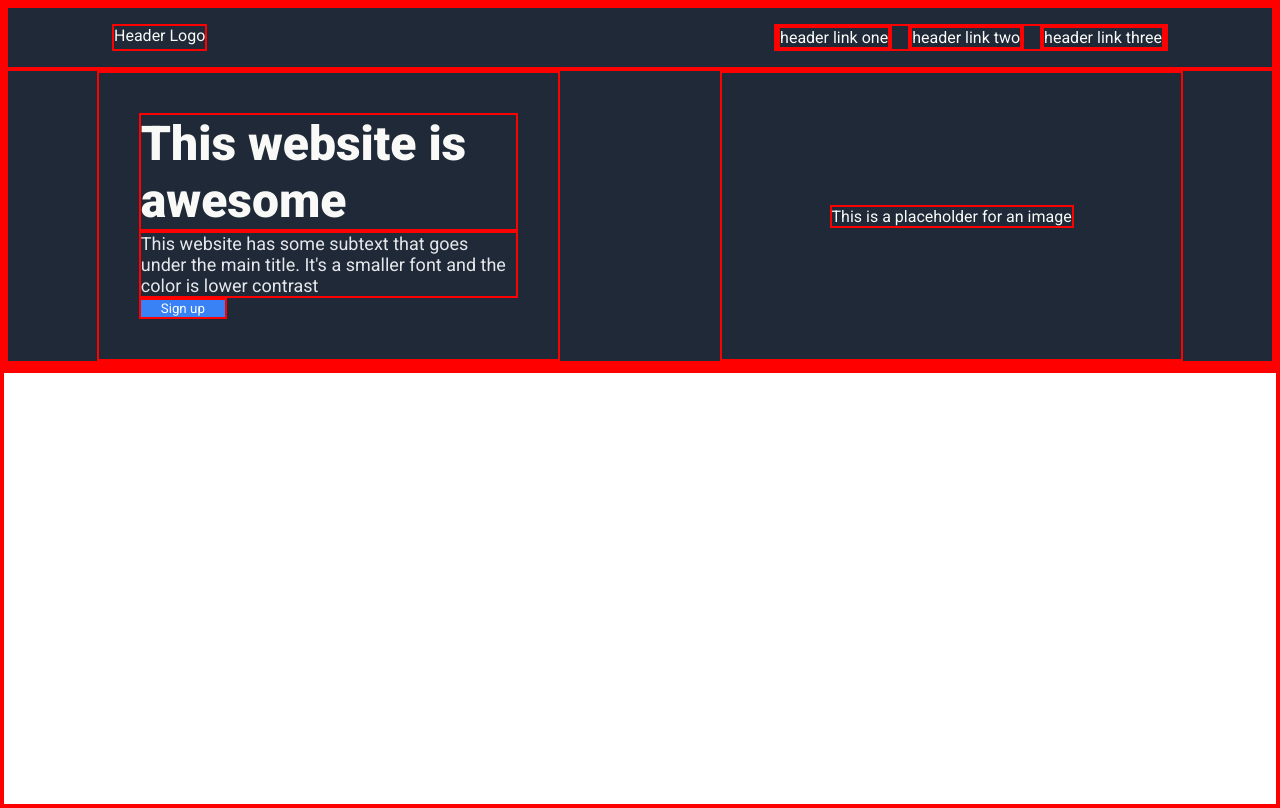
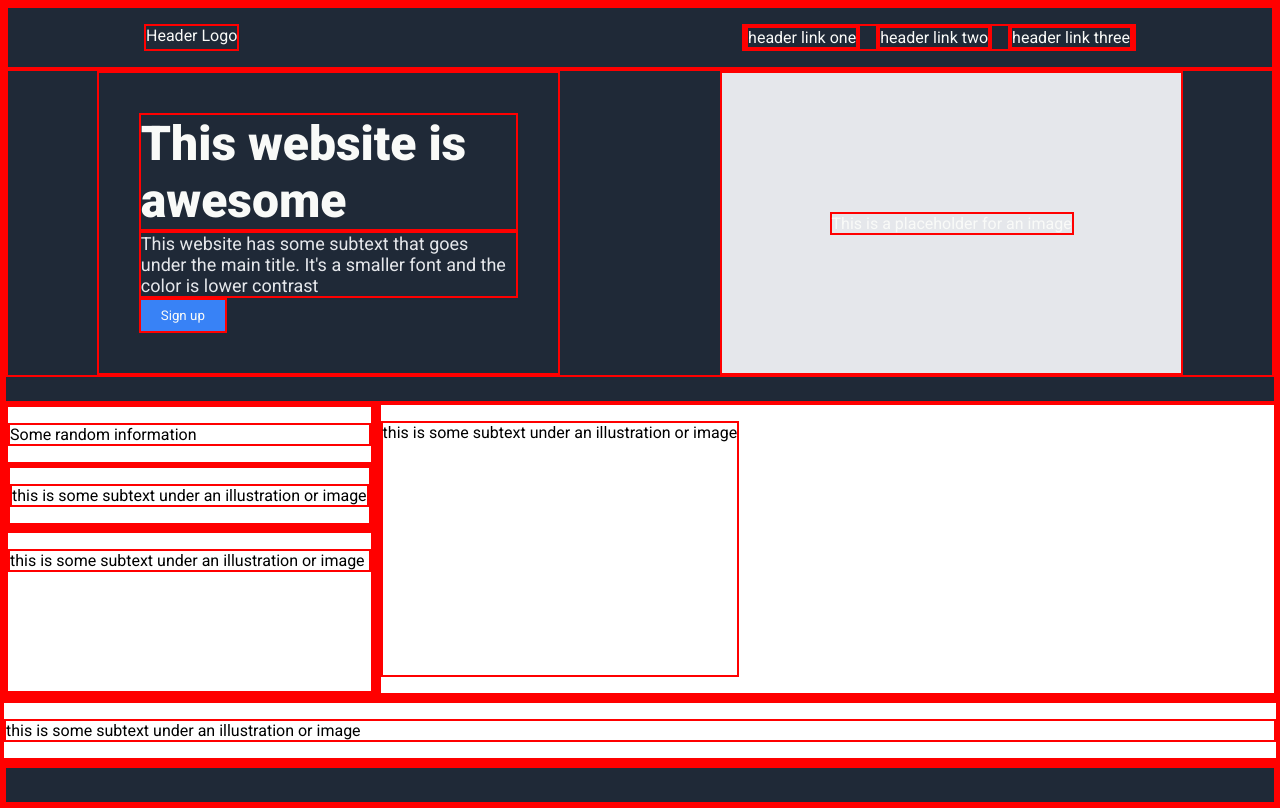
Before and after one commit to LoganB07/odin-landing-page, a plain HTML site: page index.html in a window 1280 px wide. Drawn offline with Linux system fonts and the light colour scheme.

Commit message:
Update styles and index

```diff
--- a/index.html
+++ b/index.html
@@ -36,6 +36,35 @@
     </div>
 
     <div class="content">
+      <div class="info">
+        <p>Some random information</p>
+        <div class="card">
+          <div></div>
+          <p>this is some subtext under an illustration or image</p>
+        </div>
+        <div class="card"></div>
+          <div></div>
+          <p>this is some subtext under an illustration or image</p>
+        </div>
+        <div class="card"></div>
+          <div></div>
+          <p>this is some subtext under an illustration or image</p>
+        </div>
+        <div class="card"></div>
+          <div></div>
+          <p>this is some subtext under an illustration or image</p>
+        </div>
+
+
+      </div>
+
+      <div class="quote">
+
+      </div>
+
+      <div class="call">
+
+      </div>
 
     </div>
 
--- a/styles.css
+++ b/styles.css
@@ -34,6 +34,8 @@ a {
     color: #F9FAF8;
     display: flex;
     flex-direction: column;
+    flex: 0 1 auto;
+    padding-bottom: 3vh;
 }
 
 
@@ -41,7 +43,7 @@ a {
     display: flex;
     flex-direction: row;
     justify-content: space-between;
-    padding: 0 13vh;
+    padding: 0 17vh;
 }
 
 .h-bot {
@@ -66,6 +68,7 @@ a {
     justify-content: center;
     align-items: center;
     padding: 5vh;
+    background-color: #E5E7EB;
 }
 
 .h-bot-title, .h-bot-text, .h-bot-button {
@@ -88,4 +91,17 @@ a {
     justify-content: center;
     background-color: #3882F6;
     color: #F9FAF8;
+    padding: 1vh;
 }
+
+.content {
+    display: flex;
+    flex: 3 1 auto;
+
+}
+
+.footer {
+    display: flex;
+    flex: 1 1 auto;
+    background-color: #1F2937;
+}
```
